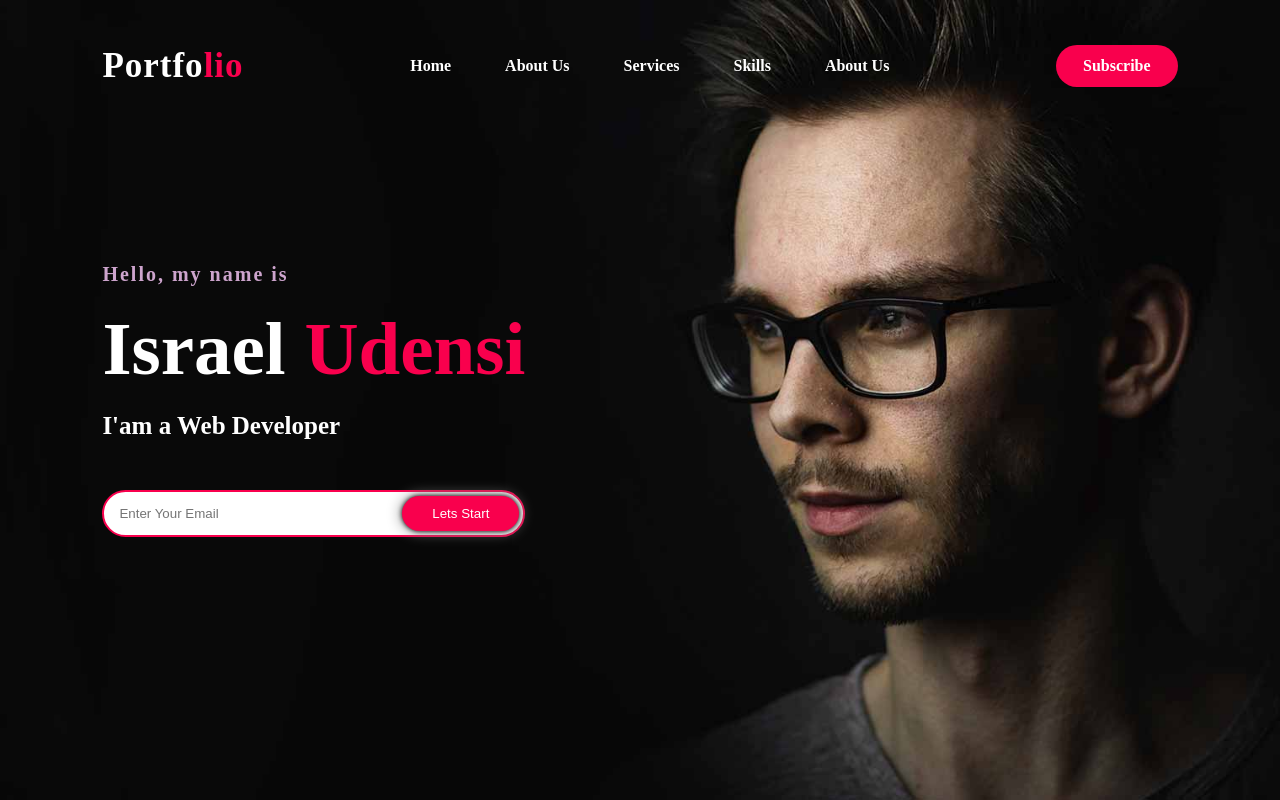
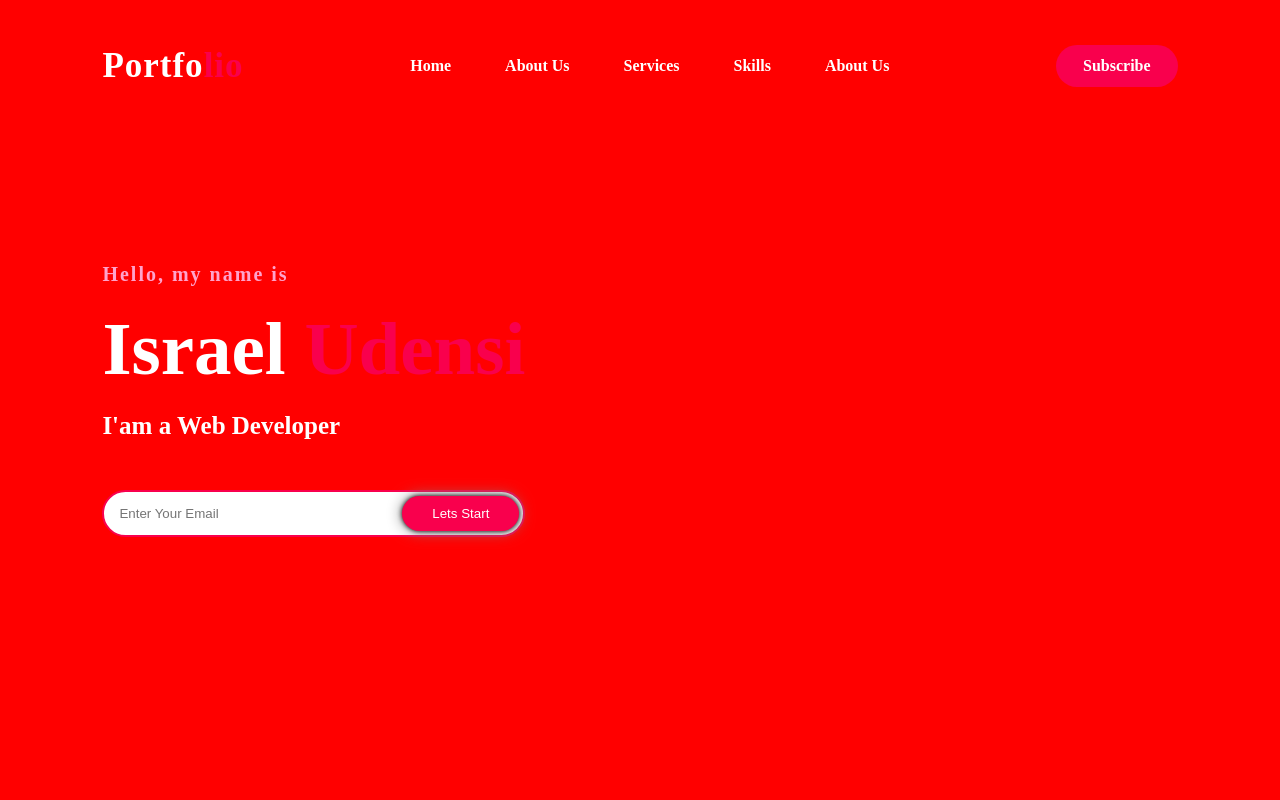
Before and after one commit to kidosh/Portfolio, a plain HTML site: page Portfolio.html in a window 1280 px wide. Shown: the top 800 px of the page. Drawn offline with Linux system fonts and the light colour scheme.

Commit message:
feat: add red background

```diff
--- a/style.css
+++ b/style.css
@@ -7,9 +7,10 @@
 .hero{
     height: 100vh;
     width: 100%;
-    background-image: url('./img/background.jpg');
+    /* background-image: url('./img/background.jpg'); */
     background-size: cover;
     background-position: center;
+    background-color: red;
 }
 nav{
     display: flex;
```
